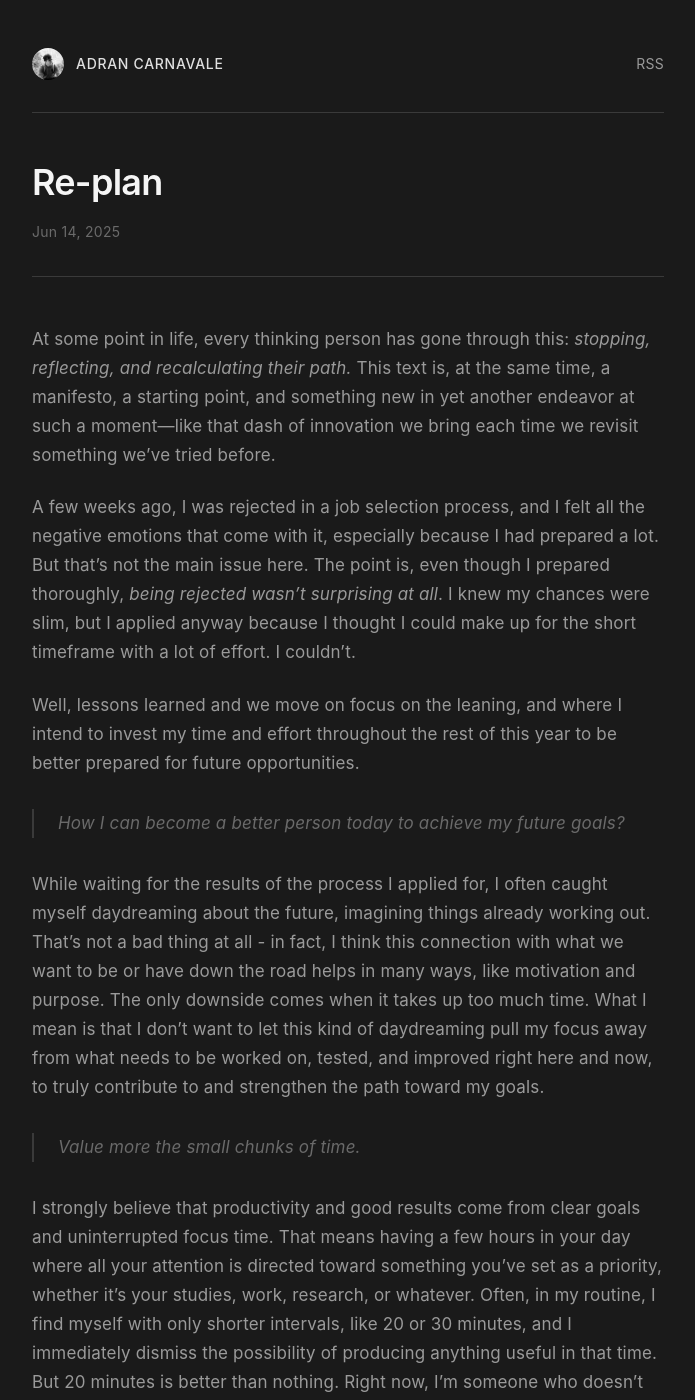
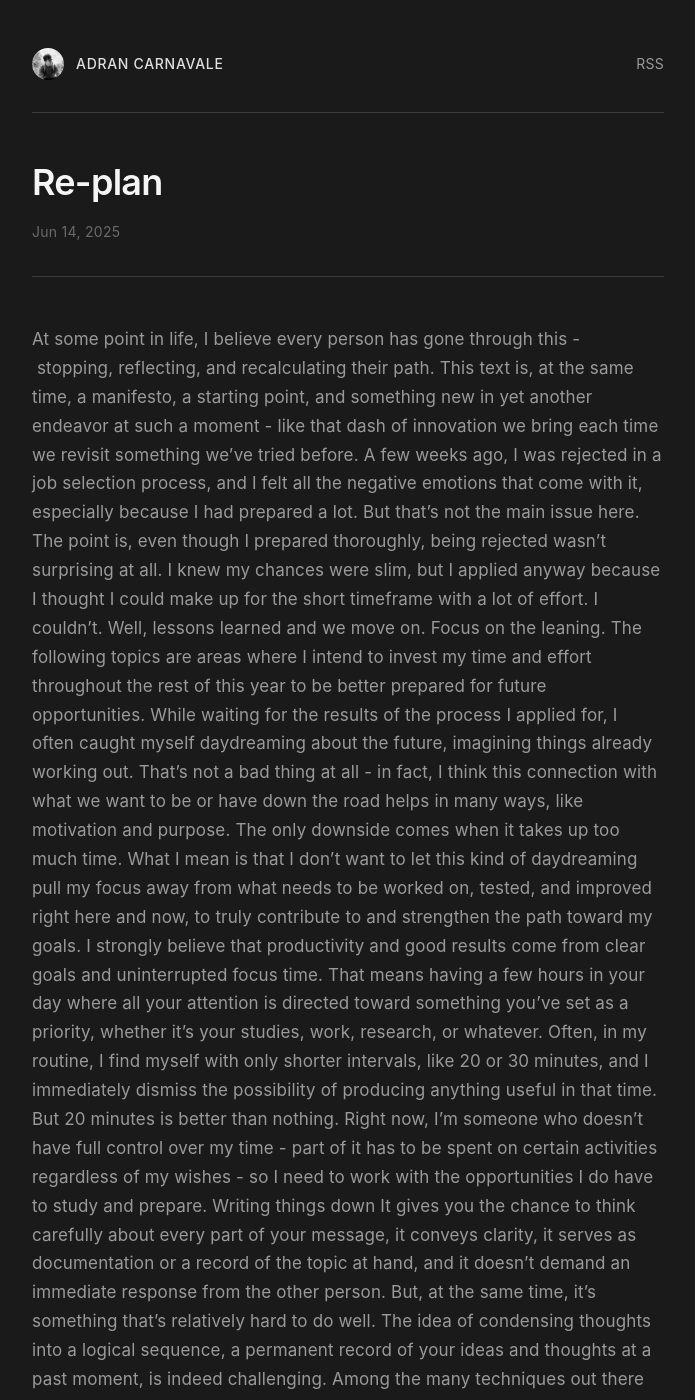
Before and after one commit to crnvl96/crnvl96.github.io, a Jekyll site: the page built from _posts/2025-06-14-replan.md, in a window 1280 px wide and 1400 px high. Shown: the whole window, without its empty margins (292-987 px from the left). Built offline with Jekyll 4.4.1, drawn with Linux system fonts in a browser that asks for light colours; some of the changed text lies outside the part shown.

Commit message:
Small post update

```diff
--- a/_config.yml
+++ b/_config.yml
@@ -17,7 +17,7 @@
 title: crnvl96
 author: Adran Carnavale
 description: >-
-  Personal blog with thoughts about code and life.
+  Thoughts
 url: "https://crnvl96.dev"
 
 plugins:
--- a/_layouts/home.html
+++ b/_layouts/home.html
@@ -4,7 +4,7 @@
 
 <div class="home-header">
   <p>
-    I put here some thoughts about code and life.
+    Thoughts.
   </p>
   <p class="social-links">
     <a href="mailto:adran@hey.com" target="_blank">email</a> /
--- a/_posts/2025-06-14-replan.md
+++ b/_posts/2025-06-14-replan.md
@@ -4,22 +4,10 @@
 date: 2025-06-14
 ---
 
-At some point in life, every thinking person has gone through this: *stopping, reflecting, and recalculating their path.* This text is, at the same time, a manifesto, a starting point, and something new in yet another endeavor at such a moment—like that dash of innovation we bring each time we revisit something we’ve tried before.
-
-A few weeks ago, I was rejected in a job selection process, and I felt all the negative emotions that come with it, especially because I had prepared a lot. But that’s not the main issue here. The point is, even though I prepared thoroughly, *being rejected wasn’t surprising at all*. I knew my chances were slim, but I applied anyway because I thought I could make up for the short timeframe with a lot of effort. I couldn’t.
-
-Well, lessons learned and we move on focus on the leaning, and where I intend to invest my time and effort throughout the rest of this year to be better prepared for future opportunities.
-
-> How I can become a better person today to achieve my future goals?
-
+At some point in life, I believe every person has gone through this -  stopping, reflecting, and recalculating their path. This text is, at the same time, a manifesto, a starting point, and something new in yet another endeavor at such a moment - like that dash of innovation we bring each time we revisit something we’ve tried before.
+A few weeks ago, I was rejected in a job selection process, and I felt all the negative emotions that come with it, especially because I had prepared a lot. But that’s not the main issue here. The point is, even though I prepared thoroughly, being rejected wasn’t surprising at all. I knew my chances were slim, but I applied anyway because I thought I could make up for the short timeframe with a lot of effort. I couldn’t.
+Well, lessons learned and we move on. Focus on the leaning. The following topics are areas where I intend to invest my time and effort throughout the rest of this year to be better prepared for future opportunities.
 While waiting for the results of the process I applied for, I often caught myself daydreaming about the future, imagining things already working out. That’s not a bad thing at all - in fact, I think this connection with what we want to be or have down the road helps in many ways, like motivation and purpose. The only downside comes when it takes up too much time. What I mean is that I don’t want to let this kind of daydreaming pull my focus away from what needs to be worked on, tested, and improved right here and now, to truly contribute to and strengthen the path toward my goals.
-
-> Value more the small chunks of time.
-
 I strongly believe that productivity and good results come from clear goals and uninterrupted focus time. That means having a few hours in your day where all your attention is directed toward something you’ve set as a priority, whether it’s your studies, work, research, or whatever. Often, in my routine, I find myself with only shorter intervals, like 20 or 30 minutes, and I immediately dismiss the possibility of producing anything useful in that time. But 20 minutes is better than nothing. Right now, I’m someone who doesn’t have full control over my time - part of it has to be spent on certain activities regardless of my wishes - so I need to work with the opportunities I do have to study and prepare.
-
-> Write. written communication has never been more effective
-
- Writing things down It gives you the chance to think carefully about every part of your message, it conveys clarity, it serves as documentation or a record of the topic at hand, and it doesn’t demand an immediate response from the other person. But, at the same time, it’s something that’s relatively hard to do well. The idea of condensing thoughts into a logical sequence, a permanent record of your ideas and thoughts at a past moment, is indeed challenging. Among the many techniques out there to improve in this art, I believe one of the most effective is **practice**.
-
+Writing things down It gives you the chance to think carefully about every part of your message, it conveys clarity, it serves as documentation or a record of the topic at hand, and it doesn’t demand an immediate response from the other person. But, at the same time, it’s something that’s relatively hard to do well. The idea of condensing thoughts into a logical sequence, a permanent record of your ideas and thoughts at a past moment, is indeed challenging. Among the many techniques out there to improve in this art, I believe one of the most effective is **practice**.
 Sharpen the axe.
```
